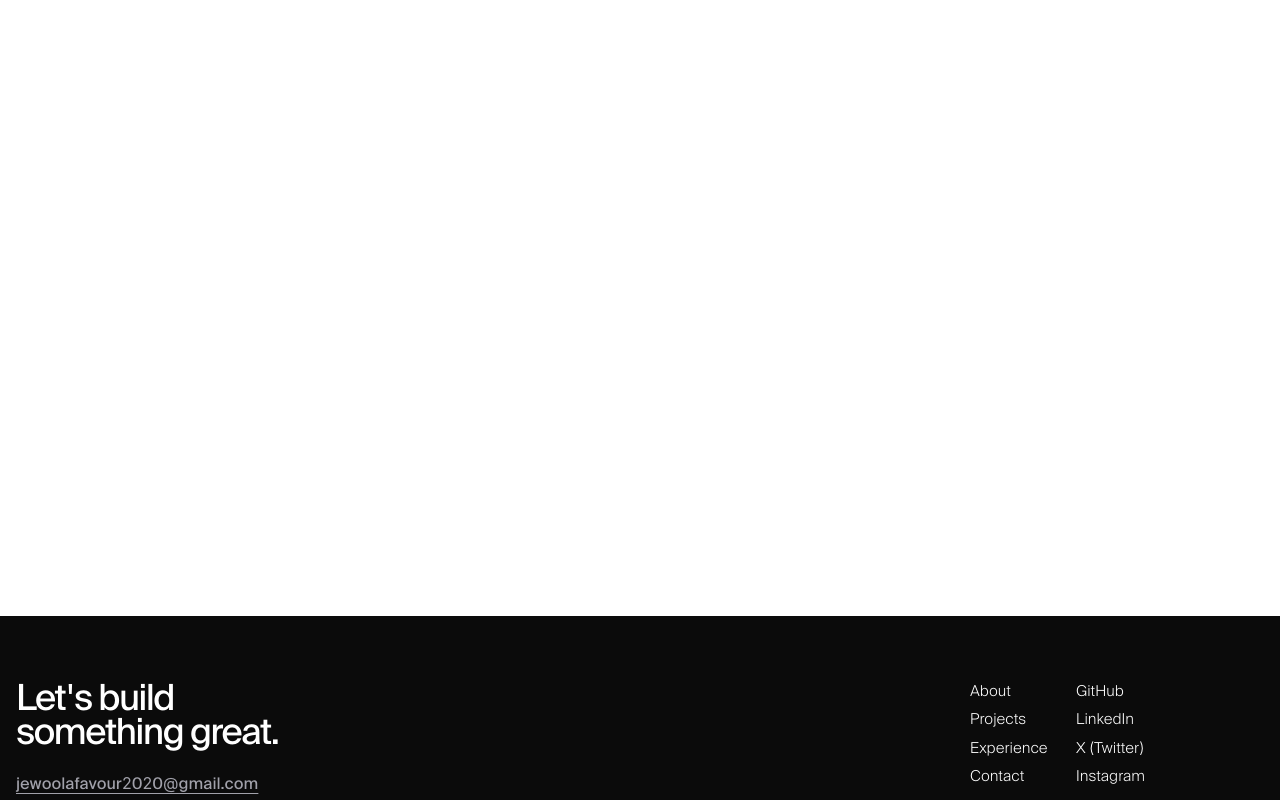
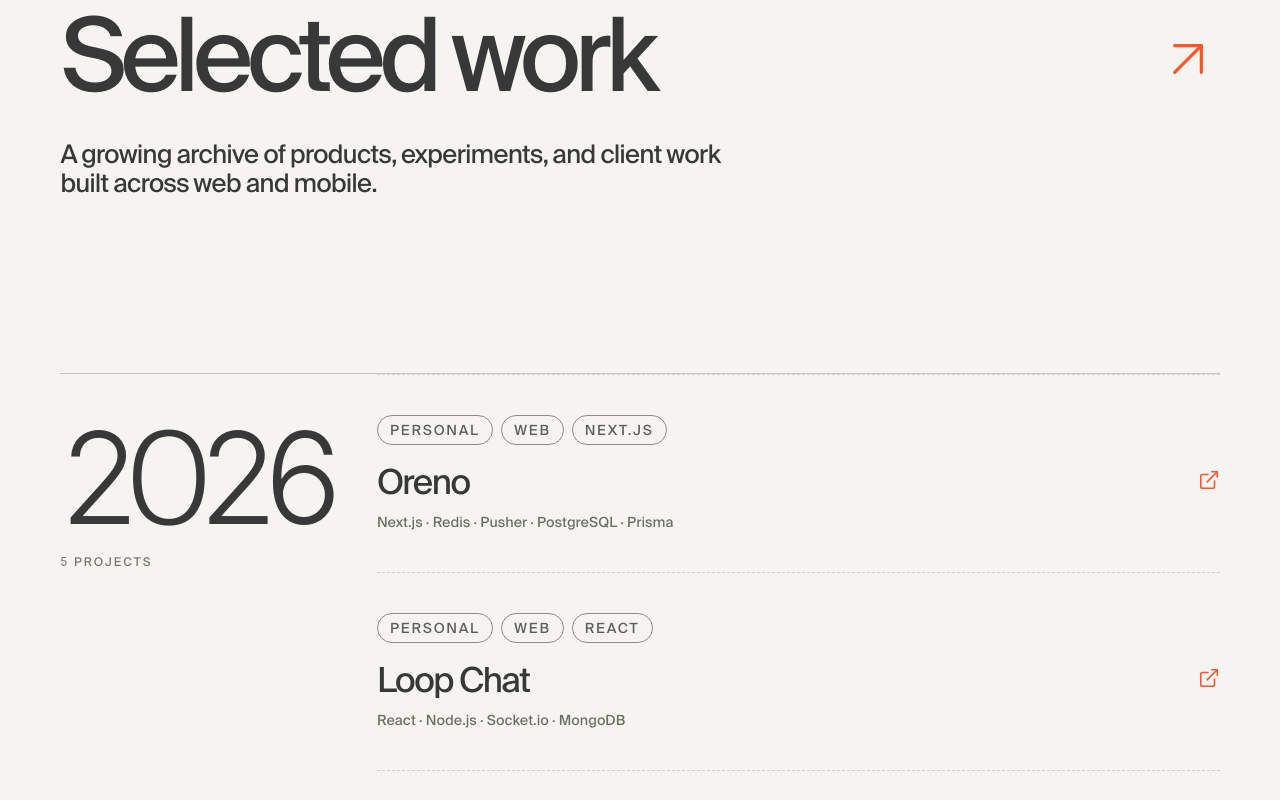
Before and after one commit to JEWOOLAFAVOUR/favour-portfolio-v1, a React (Vite) app: page /work in a window 1280 px wide. Shown: the part 260-1060 px from the top of the page. Built offline with nearby package versions, Linux system fonts and the light colour scheme.

Commit message:
fixing work

```diff
--- a/src/pages/WorkPage.tsx
+++ b/src/pages/WorkPage.tsx
@@ -1,11 +1,241 @@
+import { ArrowUpRight, ExternalLink } from "lucide-react";
 import Footer from "../components/Footer";
+
+type ArchiveProject = {
+  title: string;
+  madeAt: string;
+  builtWith: string[];
+  link: string | null;
+  linkText?: string;
+  platform: "web" | "mobile";
+};
+
+const archive: Record<string, ArchiveProject[]> = {
+  "2026": [
+    {
+      title: "Oreno",
+      madeAt: "Personal",
+      builtWith: ["Next.js", "Redis", "Pusher", "PostgreSQL", "Prisma"],
+      link: "https://oreno.vercel.app/",
+      linkText: "oreno.vercel.app",
+      platform: "web",
+    },
+    {
+      title: "Loop Chat",
+      madeAt: "Personal",
+      builtWith: ["React", "Node.js", "Socket.io", "MongoDB"],
+      link: "https://github.com/JEWOOLAFAVOUR/Loop-Chat",
+      linkText: "GitHub",
+      platform: "web",
+    },
+    {
+      title: "Gilgal Tech",
+      madeAt: "Personal",
+      builtWith: ["React", "Node.js", "Docker", "Azure", "PostgreSQL"],
+      link: "http://gilgal.tech/",
+      linkText: "gilgal.tech",
+      platform: "web",
+    },
+    {
+      title: "Irisi Fashion",
+      madeAt: "Personal",
+      builtWith: ["React", "Tailwind CSS", "Vercel"],
+      link: "https://irisi-fashion.vercel.app/",
+      linkText: "irisi-fashion.vercel.app",
+      platform: "web",
+    },
+    {
+      title: "Iwadii Lab",
+      madeAt: "Personal",
+      builtWith: ["React", "Tailwind CSS", "Vercel"],
+      link: "https://iwadii-lab.vercel.app/",
+      linkText: "iwadii-lab.vercel.app",
+      platform: "web",
+    },
+  ],
+  "2025": [
+    {
+      title: "StudyPady",
+      madeAt: "Personal",
+      builtWith: ["React", "Shadcn", "Tailwind CSS", "Vercel"],
+      link: "https://www.studypady.com.ng/",
+      linkText: "studypady.com.ng",
+      platform: "web",
+    },
+    {
+      title: "Ennovate Lab Projects",
+      madeAt: "Ennovate Lab",
+      builtWith: ["React", "Node.js", "TypeScript", "AWS", "PostgreSQL"],
+      link: "https://www.ennovatelab.com/",
+      linkText: "ennovatelab.com",
+      platform: "web",
+    },
+    {
+      title: "JTB Website",
+      madeAt: "Cephas ICT Hub",
+      builtWith: ["React", "Supabase", "Tailwind CSS", "Vercel"],
+      link: "https://jtb-website-01.gilgal.tech/",
+      linkText: "jtb-website-01.gilgal.tech",
+      platform: "web",
+    },
+    {
+      title: "CAC Chapel LAUTECH Website",
+      madeAt: "Personal",
+      builtWith: ["React", "Tailwind CSS", "Vercel"],
+      link: null,
+      platform: "web",
+    },
+  ],
+  "2024": [
+    {
+      title: "HonourWorld",
+      madeAt: "Cephas ICT Hub",
+      builtWith: ["React Native", "TanStack", "Redux", "API Integration"],
+      link: "https://play.google.com/store/apps/details?id=com.ng.honourworld",
+      linkText: "Google Play",
+      platform: "mobile",
+    },
+    {
+      title: "VickyBest Telecom",
+      madeAt: "Cephas ICT Hub",
+      builtWith: ["React Native", "TanStack", "Redux", "API Integration"],
+      link: "https://play.google.com/store/apps/details?id=com.vickybest",
+      linkText: "Google Play",
+      platform: "mobile",
+    },
+    {
+      title: "Versecog Farm Mobile App",
+      madeAt: "Freelance",
+      builtWith: ["React Native", "JavaScript", "Mobile Development"],
+      link: null,
+      platform: "mobile",
+    },
+    {
+      title: "Compellers Digital Mobile App",
+      madeAt: "Freelance",
+      builtWith: ["React Native", "JavaScript", "Firebase"],
+      link: "https://www.instagram.com/compellers_digitals/",
+      linkText: "Instagram",
+      platform: "mobile",
+    },
+    {
+      title: "Skill Remit",
+      madeAt: "Cephas ICT Hub",
+      builtWith: ["React Native", "Redux", "Node.js"],
+      link: "https://play.google.com/store/apps/details?id=com.skillremitartisan",
+      linkText: "Google Play",
+      platform: "mobile",
+    },
+  ],
+  "2022": [
+    {
+      title: "Mobile App Development Projects",
+      madeAt: "Cephas Digital Technology",
+      builtWith: ["React Native", "Node.js", "Express", "MongoDB"],
+      link: "https://www.cephasict.com/",
+      linkText: "cephasict.com",
+      platform: "mobile",
+    },
+  ],
+};
+
+function ProjectRow({ project }: { project: ArchiveProject }) {
+  const content = (
+    <>
+      <div className="flex flex-wrap items-center gap-2 text-xs uppercase tracking-[.12em] text-[#5d5d59] sm:text-sm">
+        <span className="rounded-full border border-[#383838]/55 px-3 py-1">
+          {project.madeAt}
+        </span>
+        <span className="rounded-full border border-[#383838]/55 px-3 py-1">
+          {project.platform}
+        </span>
+        <span className="rounded-full border border-[#383838]/55 px-3 py-1">
+          {project.builtWith[0]}
+        </span>
+      </div>
+      <div className="mt-5 flex items-start justify-between gap-5">
+        <div>
+          <h3 className="text-[clamp(1.5rem,2.7vw,2.6rem)] font-normal leading-none tracking-[-.055em]">
+            {project.title}
+          </h3>
+          <p className="mt-3 text-sm text-[#6c6c67]">
+            {project.builtWith.join(" · ")}
+          </p>
+        </div>
+        {project.link && (
+          <ExternalLink
+            className="mt-1 shrink-0 text-[#ff542d]"
+            size={22}
+            strokeWidth={1.7}
+          />
+        )}
+      </div>
+    </>
+  );
+  return project.link ? (
+    <a
+      href={project.link}
+      target="_blank"
+      rel="noreferrer"
+      className="group block border-t border-dashed border-[#383838]/20 py-8 transition-colors hover:bg-[#f3ddd4] sm:py-10"
+    >
+      {content}
+    </a>
+  ) : (
+    <div className="block border-t border-dashed border-[#383838]/20 py-8 sm:py-10">
+      {content}
+    </div>
+  );
+}
 
 export default function WorkPage() {
   return (
     <>
-      <main className="min-h-screen bg-white px-6 py-12 text-slate-950 sm:px-8 lg:px-4">
-        <h1 className="text-4xl font-semibold">Work Page</h1>
-        <p className="mt-4 text-base text-slate-600">This is the Work page.</p>
+      <main className="min-h-screen bg-[#f5f4f0] px-6 pb-24 pt-12 text-[#383838] sm:px-10 lg:px-[4.7vw] lg:pt-20">
+        <section className="border-t border-[#383838]/25 pt-14 sm:pt-20 lg:pt-28">
+          <div className="flex items-end justify-between gap-8">
+            <h1 className="max-w-5xl text-[clamp(3rem,8vw,8.5rem)] font-normal leading-[.88] tracking-[-.075em]">
+              Selected work
+            </h1>
+            <ArrowUpRight
+              className="mb-2 hidden text-[#ff542d] sm:block"
+              size={64}
+              strokeWidth={1.2}
+            />
+          </div>
+          <p className="mt-10 max-w-2xl text-[clamp(1.2rem,2vw,2rem)] leading-[1.15] tracking-[-.04em]">
+            A growing archive of products, experiments, and client work built
+            across web and mobile.
+          </p>
+        </section>
+
+        <section className="mt-28 lg:mt-44">
+          {Object.entries(archive)
+            .sort(([yearA], [yearB]) => Number(yearB) - Number(yearA))
+            .map(([year, projects]) => (
+              <div
+                key={year}
+                className="grid gap-10 border-t border-[#383838]/25 py-10 lg:grid-cols-[minmax(190px,.3fr)_minmax(0,1fr)] lg:gap-16 lg:py-0"
+              >
+                <div className="lg:sticky lg:top-24 lg:h-fit lg:py-10">
+                  <span className="text-[clamp(4.5rem,10vw,9rem)] font-light leading-none tracking-[-.1em]">
+                    {year}
+                  </span>
+
+                  <p className="mt-3 text-xs uppercase tracking-[.16em] text-[#777771]">
+                    {projects.length}{" "}
+                    {projects.length === 1 ? "project" : "projects"}
+                  </p>
+                </div>
+
+                <div>
+                  {projects.map((project) => (
+                    <ProjectRow key={project.title} project={project} />
+                  ))}
+                </div>
+              </div>
+            ))}
+        </section>
       </main>
       <Footer />
     </>
```
